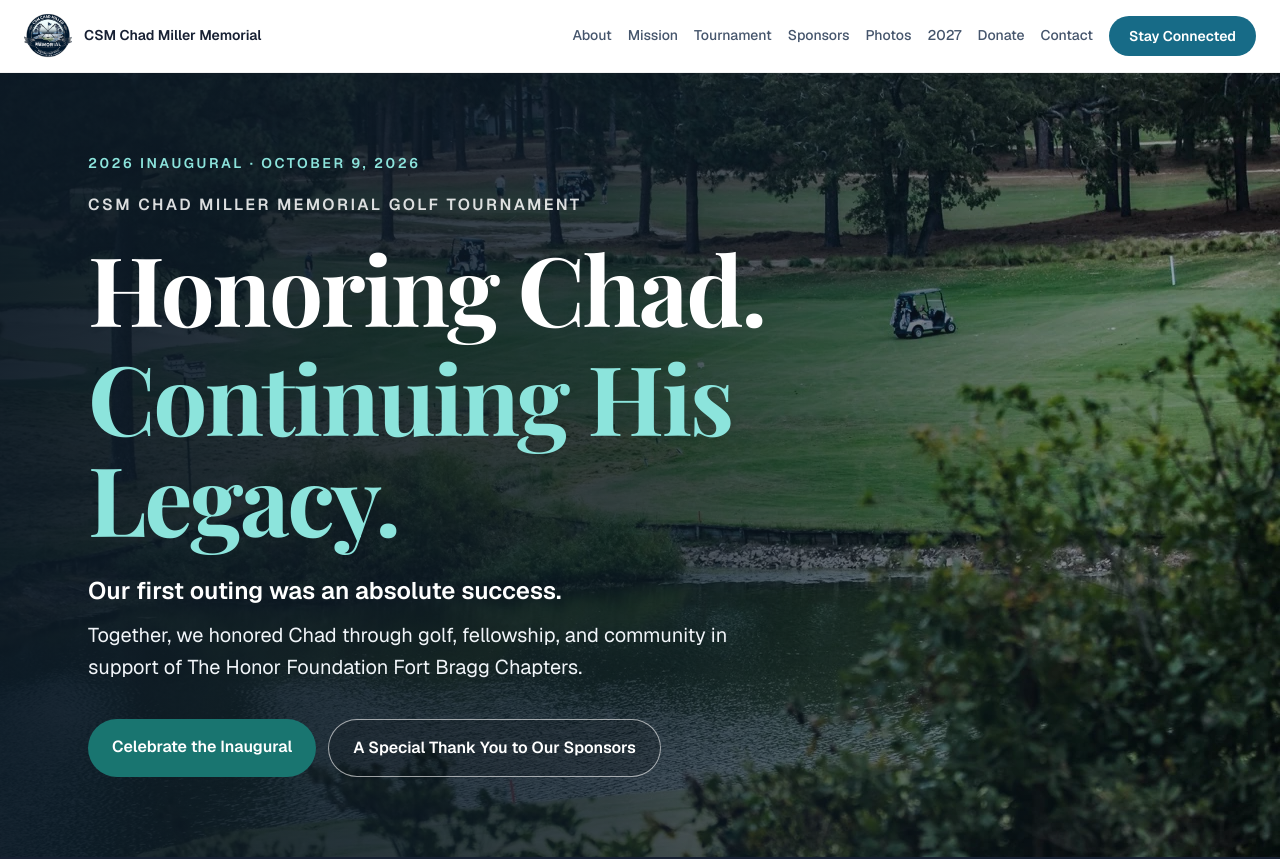
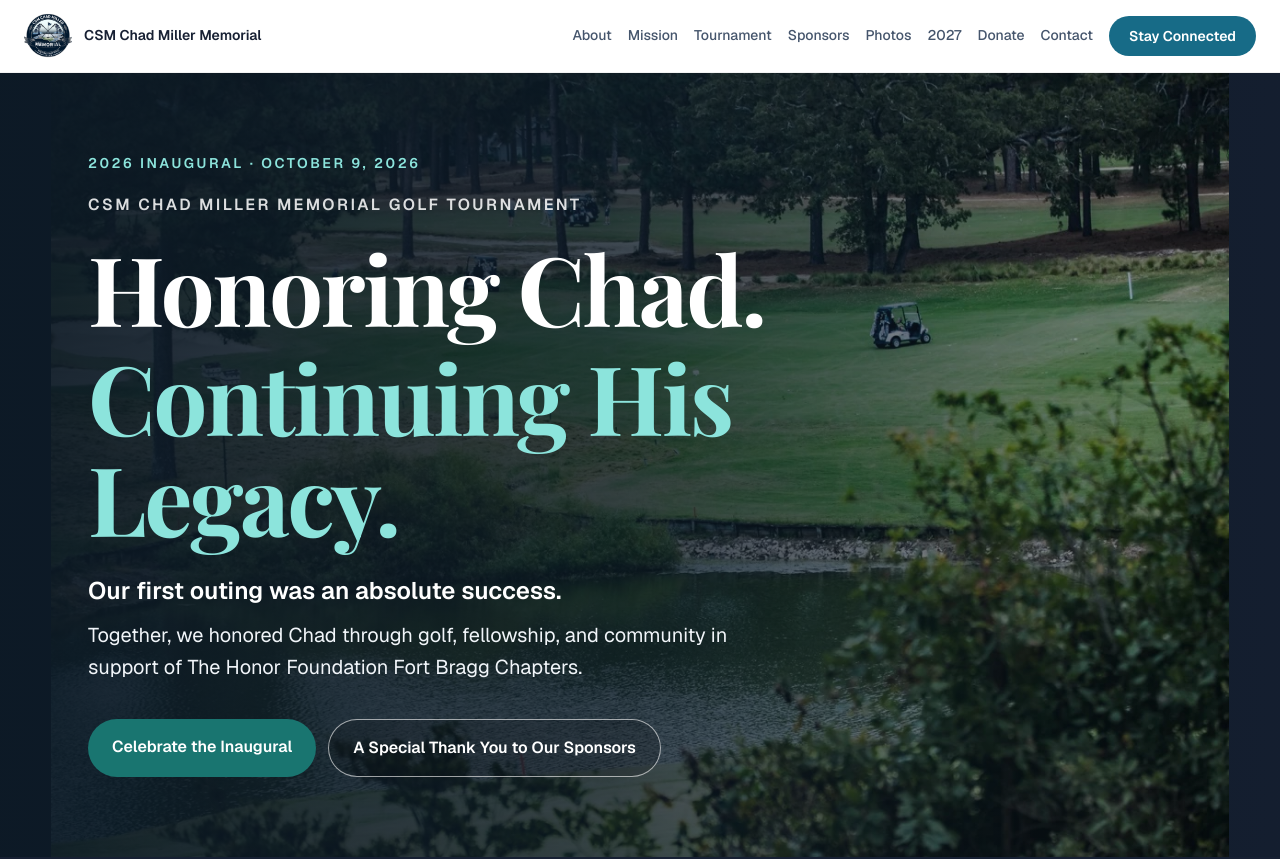
Before and after one commit to chadmillermemorial/chad-miller-memorial, a Next.js app: page / in a window 1280 px wide. Shown: the top 859 px of the page. Built offline with nearby package versions, Linux system fonts and the light colour scheme; a web font is replaced by a local one.

Commit message:
Show the full Hyland banner photo without cropping

```diff
--- a/components/home/Hero.tsx
+++ b/components/home/Hero.tsx
@@ -13,7 +13,7 @@
           fill
           priority
           sizes="100vw"
-          className="-z-20 object-cover object-center"
+          className="-z-20 object-contain object-center"
         />
         <div className="absolute inset-0 -z-10 bg-[linear-gradient(90deg,rgba(12,25,37,0.94)_0%,rgba(12,25,37,0.78)_48%,rgba(12,25,37,0.28)_100%)]" />
         <Container>
```
